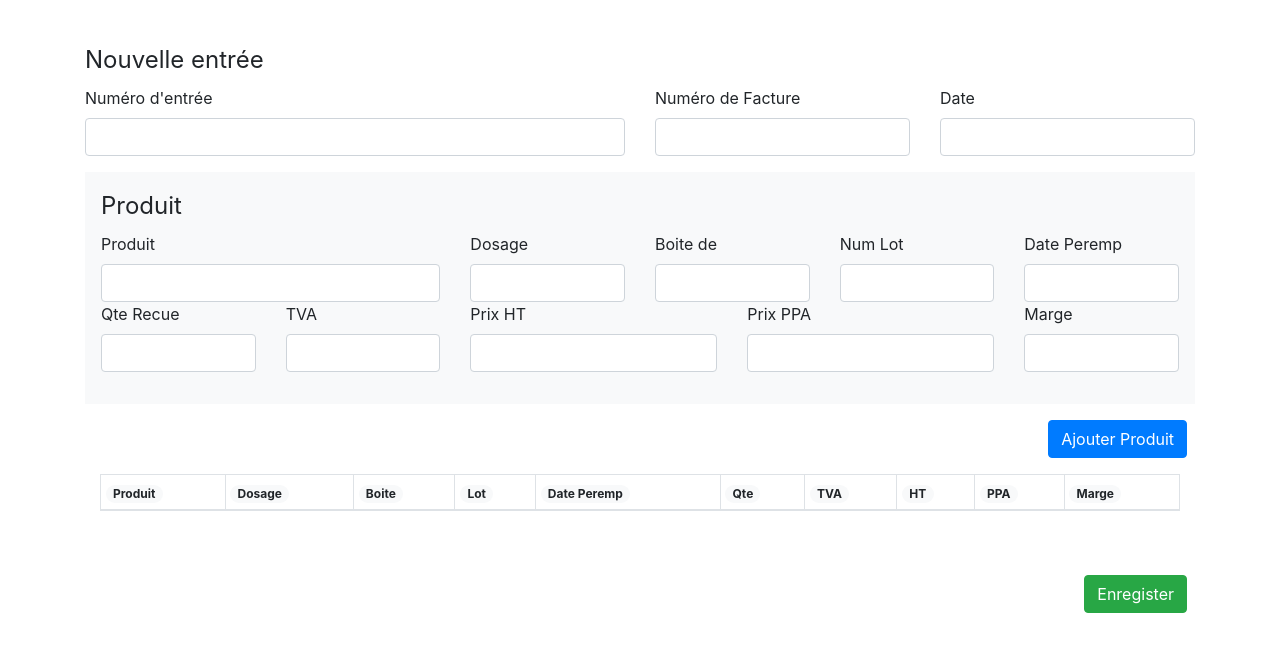
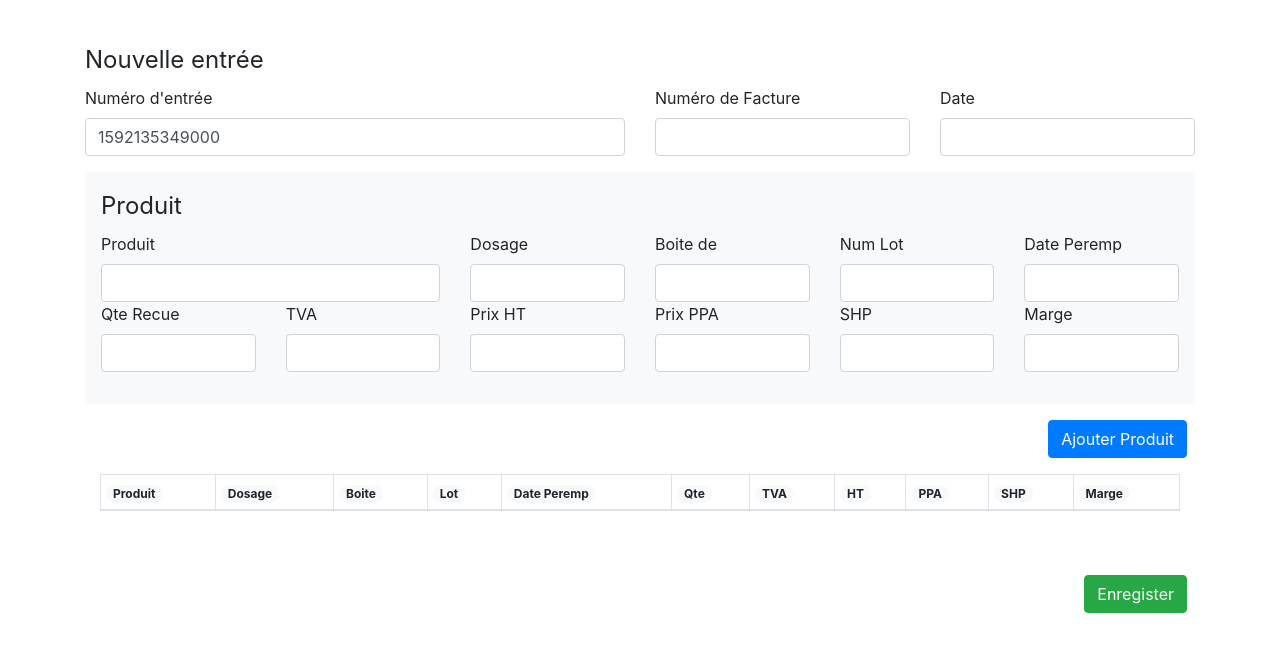
Before and after one commit to glennyrenner/django-products-manager, a Django app: page /add_entry/ in a window 1280 px wide. Shown: the part 56-708 px from the top of the page. Run offline with Django 3.2, Linux system fonts and the light colour scheme; lists and menus that the app fills with data are empty; some libraries are stand-ins or nearby versions.

Commit message:
Fixing some bugs

```diff
--- a/drugs_manager/urls.py
+++ b/drugs_manager/urls.py
@@ -31,4 +31,5 @@
     path('save_sale/', main_views.save_sale, name='save-sale'),
     path('get_drugs_list/', main_views.get_drugs_list, name='get-drugs-list'),
     path('get-drug-details/', main_views.get_drug_details, name='get-drug-details'),
+    path('close_expiries/', main_views.close_expiries, name='close_expiries'),
 ]
--- a/main/templates/main/add_entry.html
+++ b/main/templates/main/add_entry.html
@@ -23,21 +23,6 @@
             date: null,
             prods: []
         };
-
-        // select items
-        $('#prods-table tbody').on('click', 'tr', function () {
-            if ($(this).hasClass('selected')) {
-                $(this).removeClass('selected');
-            }
-            else {
-                table.$('tr.selected').removeClass('selected');
-                $(this).addClass('selected');
-            }
-        });
-
-
-            table.row('.selected').remove().draw(false);
-        });
 
         // auto caps product name and other fields formatting
         $("#product-name").change(function () {
@@ -67,6 +52,7 @@
                 tva: $("#product-tva").val(),
                 ht: $("#product-ht").val(),
                 ppa: $("#product-ppa").val(),
+                shp: $("#product-shp").val(),
                 marge: $("#product-marge").val()
             };
             entry.prods.push(prod);
@@ -82,6 +68,7 @@
                     <td>${prod.tva}</td>
                     <td>${prod.ht}</td>
                     <td>${prod.ppa}</td>
+                    <td>${prod.shp}</td>
                     <td>${prod.marge}</td>
                 </tr>
             `);
@@ -140,8 +127,7 @@
                 </div>
                 <div class="col-md-3">
                     <label for="entry-date">Date</label>
-                    <input type="text" class="form-control"
-                        id="entry-date">
+                    <input type="text" class="form-control" id="entry-date">
                 </div>
             </div>
         </div>
@@ -182,13 +168,17 @@
                     <label for="product-tva">TVA</label>
                     <input type="number" step="0.01" class="form-control" id="product-tva">
                 </div>
-                <div class="col-md-3">
+                <div class="col-md-2">
                     <label for="product-ht">Prix HT</label>
                     <input type="number" step="0.01" class="form-control" id="product-ht">
                 </div>
-                <div class="col-md-3">
+                <div class="col-md-2">
                     <label for="product-ppa">Prix PPA</label>
                     <input type="number" step="0.01" class="form-control" id="product-ppa">
+                </div>
+                <div class="col-md-2">
+                    <label for="product-shp">SHP</label>
+                    <input type="number" step="0.01" class="form-control" id="product-shp">
                 </div>
                 <div class="col-md-2">
                     <label for="product-marge">Marge</label>
@@ -214,6 +204,7 @@
                     <th scope="col"><span class="badge badge-pill badge-light">TVA</span></th>
                     <th scope="col"><span class="badge badge-pill badge-light">HT</span></th>
                     <th scope="col"><span class="badge badge-pill badge-light">PPA</span></th>
+                    <th scope="col"><span class="badge badge-pill badge-light">SHP</span></th>
                     <th scope="col"><span class="badge badge-pill badge-light">Marge</span></th>
                 </tr>
             </thead>
--- a/main/templates/main/home.html
+++ b/main/templates/main/home.html
@@ -186,7 +186,7 @@
         </div>
 
         <div class="col-md-3">
-            <div class="card text-white bg-danger mb-3">
+            <a class="card text-white bg-danger mb-3" style="cursor: pointer;" href="{% url 'close_expiries' %}">
                 <div class="card-body">
                     <div class="float-left">
                         <h2 class="card-title" id="exp-card">2</h2>
@@ -200,7 +200,7 @@
                         </svg>
                     </div>
                 </div>
-            </div>
+            </a>
         </div>
     </div>
 </div>
--- a/main/views.py
+++ b/main/views.py
@@ -27,7 +27,7 @@
     close_exps = 0
 
     # make this customizable later
-    warning_date = add_months(datetime.date.today(), 6)
+    warning_date = add_months(datetime.date.today(), 12)
 
     for lot in lots:
         articles += lot.qte
@@ -285,3 +285,14 @@
         'entries': entries
     }
     return render(request, "main/entries_history.html", context)
+
+def close_expiries(request):
+    today = '{}'.format(datetime.date.today()).replace('-', '')
+    next_year = int(today)+10000
+    close = []
+    for lot in Lot.objects.all():
+        date = '{}'.format(lot.exp_date).replace('-', '')
+        if int(date) <= next_year and int(date) > int(today):
+            close.append(lot)
+    print(close)
+    return render(request, 'main/close_expiries.html', {'entries': close})
```
Also changed, not shown: main/templates/main/close_expiries.html (added, +25 -0 lines), db.sqlite3, main/static/images/facebook-3-xxl.png (added).
